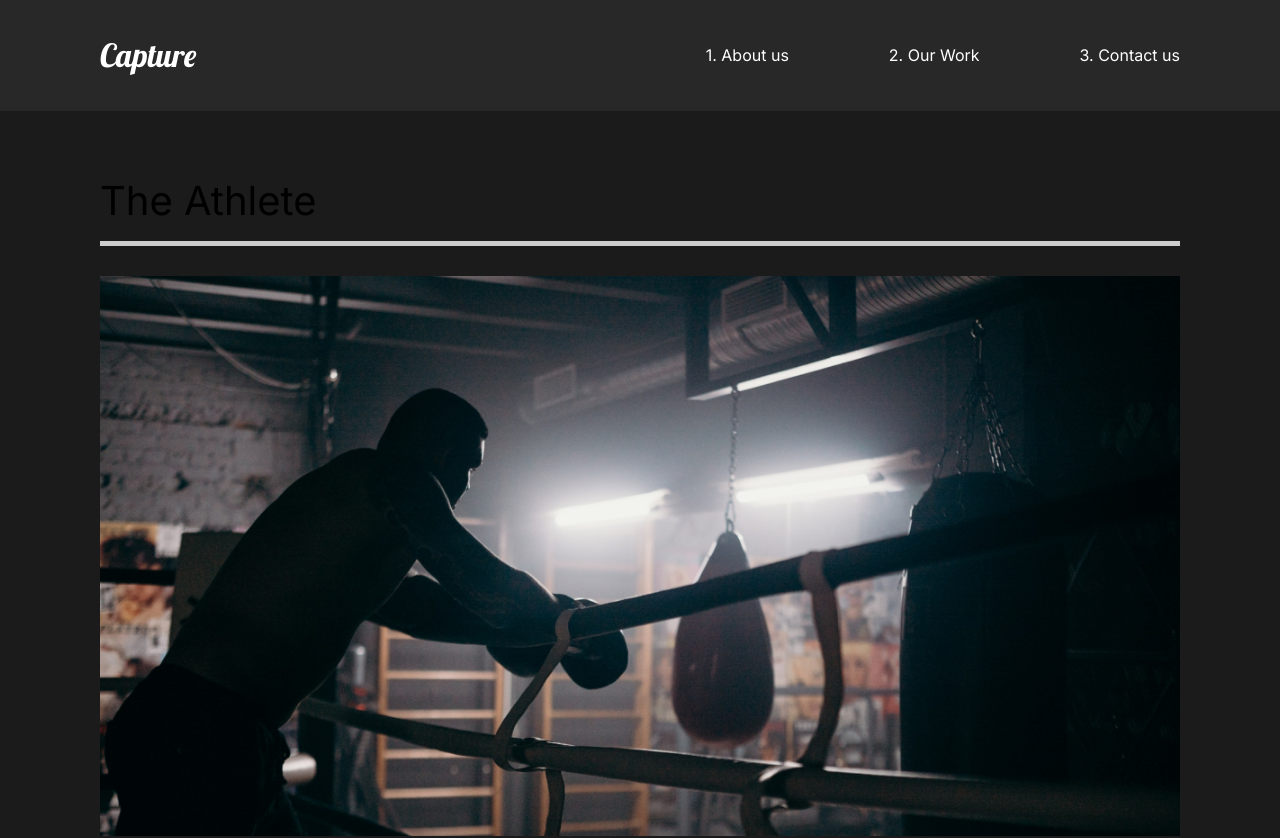
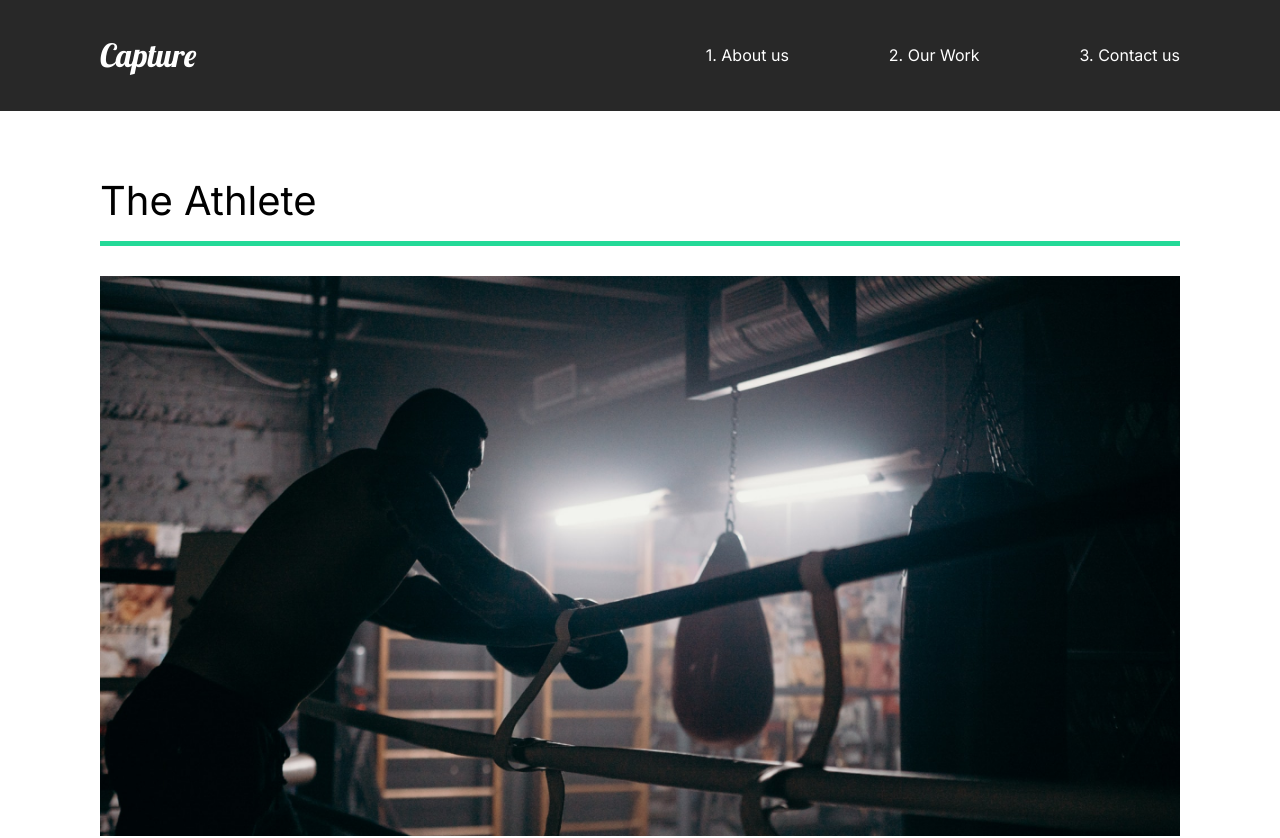
Before and after one commit to enekoamieva/react-porfolio-project, a React (Create React App) app: page /work in a window 1280 px wide. Shown: the top 838 px of the page. Built offline with nearby package versions, Linux system fonts and the light colour scheme.

Commit message:
05- Motion Frames animations

```diff
--- a/src/App.js
+++ b/src/App.js
@@ -8,10 +8,16 @@
 import Contact from './pages/Contact';
 import MovieDetail from './pages/MovieDetail';
 //Router
-import { Route, Switch } from 'react-router-dom';
+import { Route, Switch, useLocation } from 'react-router-dom';
+//Animation
+import { AnimatePresence } from 'framer-motion';
 
 
 function App() {
+
+    //Necesitamos los valores de USELOCATION para poder hacer transiciones de EXIT en las diferentes páginas
+    const location = useLocation();
+
     return (
 
         <div className="App">
@@ -19,7 +25,8 @@
             <GlobalStyle />
             <Nav />
 
-            <Switch>
+            <AnimatePresence exitBeforeEnter>
+                <Switch location={location} key={location.pathname}>
                     <Route path="/" exact>
                         <About />
                     </Route>
@@ -37,6 +44,7 @@
                     </Route>
 
                 </Switch>
+            </AnimatePresence>
 
         </div>
     );
--- /dev/null
+++ b/src/animation.js
@@ -0,0 +1,112 @@
+
+export const pageAnimation = {
+    hidden: {
+        opacity: 0,
+        y: 300
+    },
+    show: {
+        opacity: 1,
+        y: 0,
+        transition: {
+            duration: 0.5,
+            when: 'beforeChildren',
+            staggerChildren: 0.25
+        }
+    },
+    exit: {
+        opacity: 0,
+        y: 300,
+        transition: {
+            duration: 0.5,
+        }
+    }
+}
+
+export const titleAnimation = {
+    hidden: {
+        opacity: 0,
+        y: 200
+    },
+    show: {
+        opacity: 1,
+        y: 0,
+        transition: {
+            duration: 0.5,
+            ease: 'easeOut'
+        }
+    }
+}
+
+export const fade = {
+    hidden: {
+        opacity: 0,
+    },
+    show: {
+        opacity: 1,
+        transition: {
+            duration: 1,
+            ease: 'easeOut'
+        }
+    }
+}
+
+export const imgAnimation = {
+    hidden: {
+        scale: 1.5,
+        opacity: 0
+    },
+
+    show: {
+
+        scale: 1,
+        opacity: 1,
+        transition: {
+            ease: 'easeOut',
+            duration: 0.75
+        }
+    }
+}
+
+export const lineAnimation = {
+    hidden: {
+        width: '0%'
+    },
+
+    show: {
+        width: '100%',
+        transition: {
+            ease: 'easeOut',
+            duration: 1
+        }
+    }
+}
+
+export const sliderContainer = {
+    hidden: {
+        opacity: 1
+    },
+
+    show: {
+        opacity: 1,
+        transition: {
+            staggerChildren: 0.15,
+            ease: 'easeOut',
+        }
+    }
+}
+
+export const slider = {
+    hidden: {
+        x: '-130%',
+        skew: '45deg'
+    },
+
+    show: {
+        x: '100%',
+        skew: '0deg',
+        transition: {
+            ease: 'easeOut',
+            duration: 1
+        }
+    }
+}
--- a/src/components/Movie.js
+++ b/src/components/Movie.js
@@ -2,15 +2,20 @@
 import styled from 'styled-components';
 //Link router
 import { Link } from 'react-router-dom';
+//Animations
+import { motion } from 'framer-motion';
+import { fade, imgAnimation, lineAnimation } from '../animation';
 
 function Movie({ title, img, url }) {
 
     return (
         <MovieContainer>
-            <h2>{title}</h2>
-            <div className="line"></div>
+            <motion.h2 variants={fade}>{title}</motion.h2>
+            <motion.div className="line" variants={lineAnimation}></motion.div>
             <Link to={url}>
-                <img src={img} alt={title} />
+                <Hide>
+                    <motion.img variants={imgAnimation} src={img} alt={title} />
+                </Hide>
             </Link>
         </MovieContainer>
     );
@@ -27,7 +32,7 @@
 
     .line {
         height: 0.5rem;
-        background: #ccc;
+        background: #23d997;
         margin-bottom: 3rem;
     }
 
@@ -37,3 +42,7 @@
         object-fit: cover;
     }
 `;
+
+const Hide = styled.div`
+    overflow: hidden;
+`;
--- /dev/null
+++ b/src/components/Wave.js
@@ -0,0 +1,19 @@
+import styled from 'styled-components';
+import { motion } from 'framer-motion';
+
+function Wave() {
+    return (
+        <WaveStyled viewBox="0 0 1440 363" fill="none" xmlns="http://www.w3.org/2000/svg" >
+            <motion.path initial={{ pathLength: 0, pathOffset: 1 }} animate={{ pathLength: 1, pathOffset: 0 }} transition={{ duration: 1 }} d="M1440 27.4774C1352.73 19.8184 1122.41 49.0556 899.331 227.276C620.48 450.052 354.282 355.647 170.328 185.318C23.165 49.0556 -4.21721 8.32998 0.487081 5" stroke="#D96ED4" strokeOpacity="0.5" strokeWidth="10" />
+        </WaveStyled >
+
+    );
+}
+
+export default Wave;
+
+const WaveStyled = styled.svg`
+    position: absolute;
+    left: 0;
+    z-index: 1;
+`;
--- a/src/pages/About.js
+++ b/src/pages/About.js
@@ -2,17 +2,20 @@
 import AboutSection from '../components/AboutSection';
 import ServicesSection from '../components/ServicesSection';
 import FaqSection from '../components/FaqSection';
+//Animations
+import { motion } from 'framer-motion';
+import { pageAnimation } from '../animation';
 
 
 function About() {
     return (
-        <div className="about">
+        <motion.div variants={pageAnimation} initial="hidden" animate="show" exit="exit" className="about">
 
             <AboutSection />
             <ServicesSection />
             <FaqSection />
 
-        </div>
+        </motion.div>
     );
 }
 
--- a/src/pages/Contact.js
+++ b/src/pages/Contact.js
@@ -1,10 +1,20 @@
+//Styled
+import styled from 'styled-components';
+//Animations
+import { motion } from 'framer-motion';
+import { pageAnimation } from '../animation';
+
 
 function Contact() {
     return (
-        <div className="contact-section">
+        <ContactContainer variants={pageAnimation} initial="hidden" animate="show" exit="exit">
             <h1>Contact</h1>
-        </div>
+        </ContactContainer>
     );
 }
 
 export default Contact;
+
+const ContactContainer = styled(motion.div)`
+    background: #fff;
+`;
--- a/src/pages/MovieDetail.js
+++ b/src/pages/MovieDetail.js
@@ -8,6 +8,9 @@
 import MovieService from '../MovieService';
 //Components
 import Award from '../components/Award';
+//Animations
+import { motion } from 'framer-motion';
+import { pageAnimation } from '../animation';
 
 function MovieDetail() {
 
@@ -34,7 +37,7 @@
 
     return (
 
-        <MovieDetailContainer>
+        <MovieDetailContainer variants={pageAnimation} initial="hidden" animate="show" exit="exit">
             <HeadLine>
                 <h2>{movie.title}</h2>
                 <img src={movie.img} alt={movie.title} />
@@ -65,7 +68,7 @@
 export default MovieDetail;
 
 
-const MovieDetailContainer = styled.div`
+const MovieDetailContainer = styled(motion.div)`
     color: #fff;
 `;
 
--- a/src/pages/OurWork.js
+++ b/src/pages/OurWork.js
@@ -4,13 +4,23 @@
 import MoviesService from '../MovieService';
 //Component
 import Movie from '../components/Movie';
+//Animations
+import { motion } from 'framer-motion';
+import { pageAnimation, slider, sliderContainer } from '../animation';
 
 
 function OurWork() {
 
+    return (
+        <WorkContainer variants={pageAnimation} initial="hidden" animate="show" exit="exit">
 
-    return (
-        <WorkContainer>
+            <motion.div variants={sliderContainer}>
+                <Frame1 variants={slider}></Frame1>
+                <Frame2 variants={slider}></Frame2>
+                <Frame3 variants={slider}></Frame3>
+                <Frame4 variants={slider}></Frame4>
+            </motion.div>
+
             {
                 MoviesService.map(movieItem =>
                     <Movie
@@ -28,8 +38,32 @@
 
 export default OurWork;
 
-const WorkContainer = styled.div`
+const WorkContainer = styled(motion.div)`
     min-height: 100vh;
     overflow: hidden;
     padding: 5rem 10rem;
+    background: #fff;
 `;
+
+//Frame Animation
+const Frame1 = styled(motion.div)`
+    position: fixed;
+    left: 0;
+    top: 12%;
+    width: 100%;
+    height: 100vh;
+    background: #fffebf;
+    z-index: 2;
+`;
+
+const Frame2 = styled(Frame1)`
+    background: #ff8efb;
+`;
+
+const Frame3 = styled(Frame1)`
+    background: #8ed2ff;
+`;
+
+const Frame4 = styled(Frame1)`
+    background: #8effa0;
+`;
--- a/src/styles.js
+++ b/src/styles.js
@@ -15,6 +15,7 @@
 export const Description = styled.div`
     flex: 1;
     padding-right: 5rem;
+    z-index: 2;
 
     h2 {
         font-weight: lighter;
@@ -24,6 +25,7 @@
 export const Image = styled.div`
     flex: 1;
     overflow: hidden;
+    z-index: 2;
 
     img {
         width: 100%;
```
Also changed, not shown: src/components/AboutSection.js (+20 -7 lines). Lines whose indentation alone changed are shown as unchanged.
